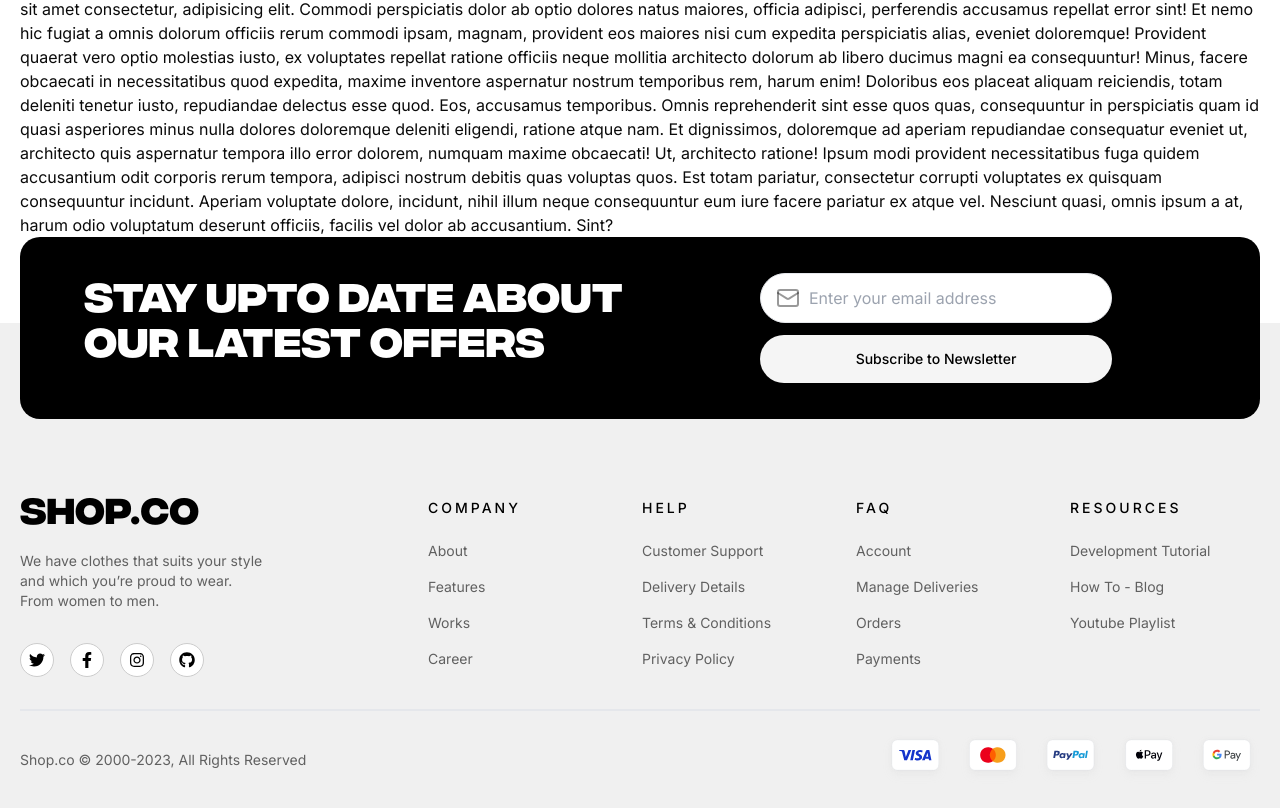
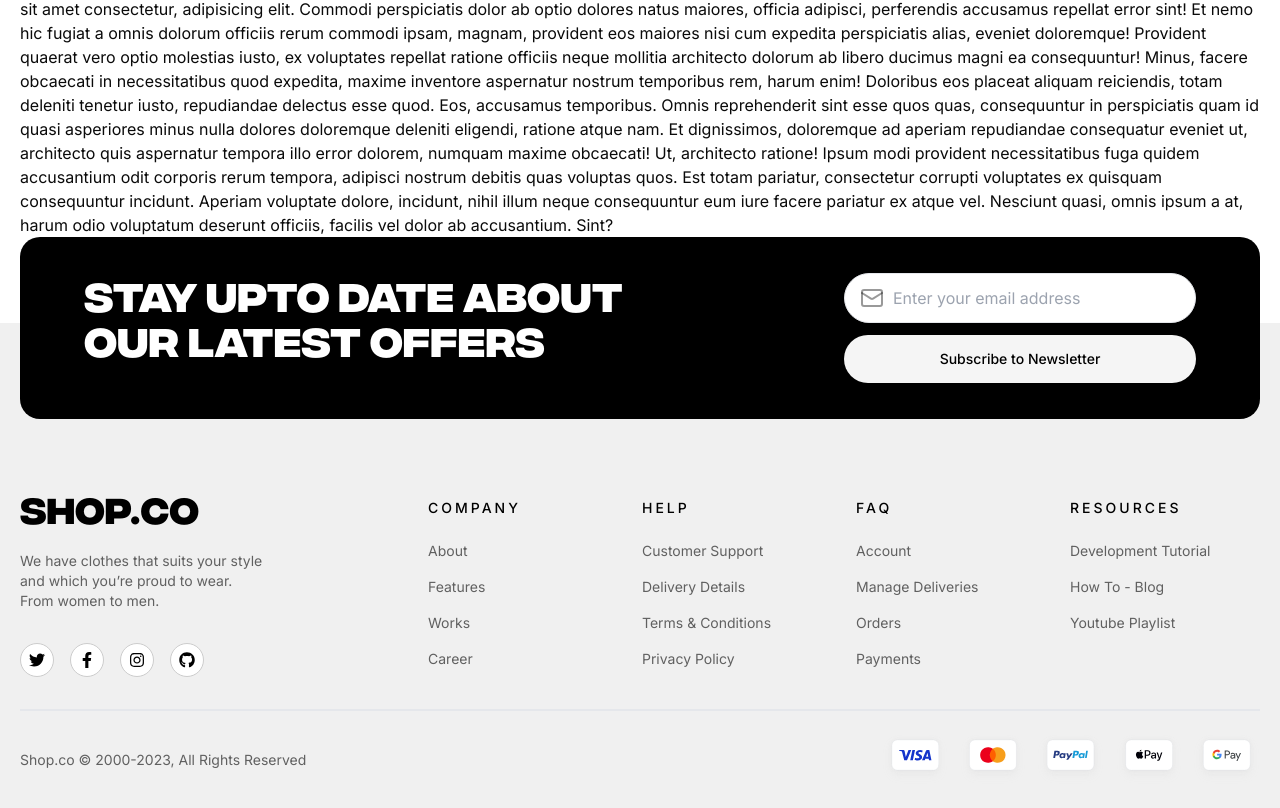
Before and after one commit to AJ1732/rsa-stores, a Next.js app: page / in a window 1280 px wide. Shown: the part 1023-1831 px from the top of the page. Built offline with nearby package versions, Linux system fonts and the light colour scheme.

Commit message:
chore: update

```diff
--- a/src/components/sections/Home/CTASection/index.tsx
+++ b/src/components/sections/Home/CTASection/index.tsx
@@ -8,7 +8,7 @@ const CTASection = () => {
         STAY UPTO DATE ABOUT OUR LATEST OFFERS
       </h2>
 
-      <div className="mx-auto flex w-full flex-col justify-center gap-3 text-white lg:max-w-[22rem]">
+      <div className="max-lg:mx-auto flex w-full flex-col justify-center gap-3 text-white lg:max-w-[22rem]">
         <InputField
           startIcon={<Mail />}
           placeholder="Enter your email address"
```
